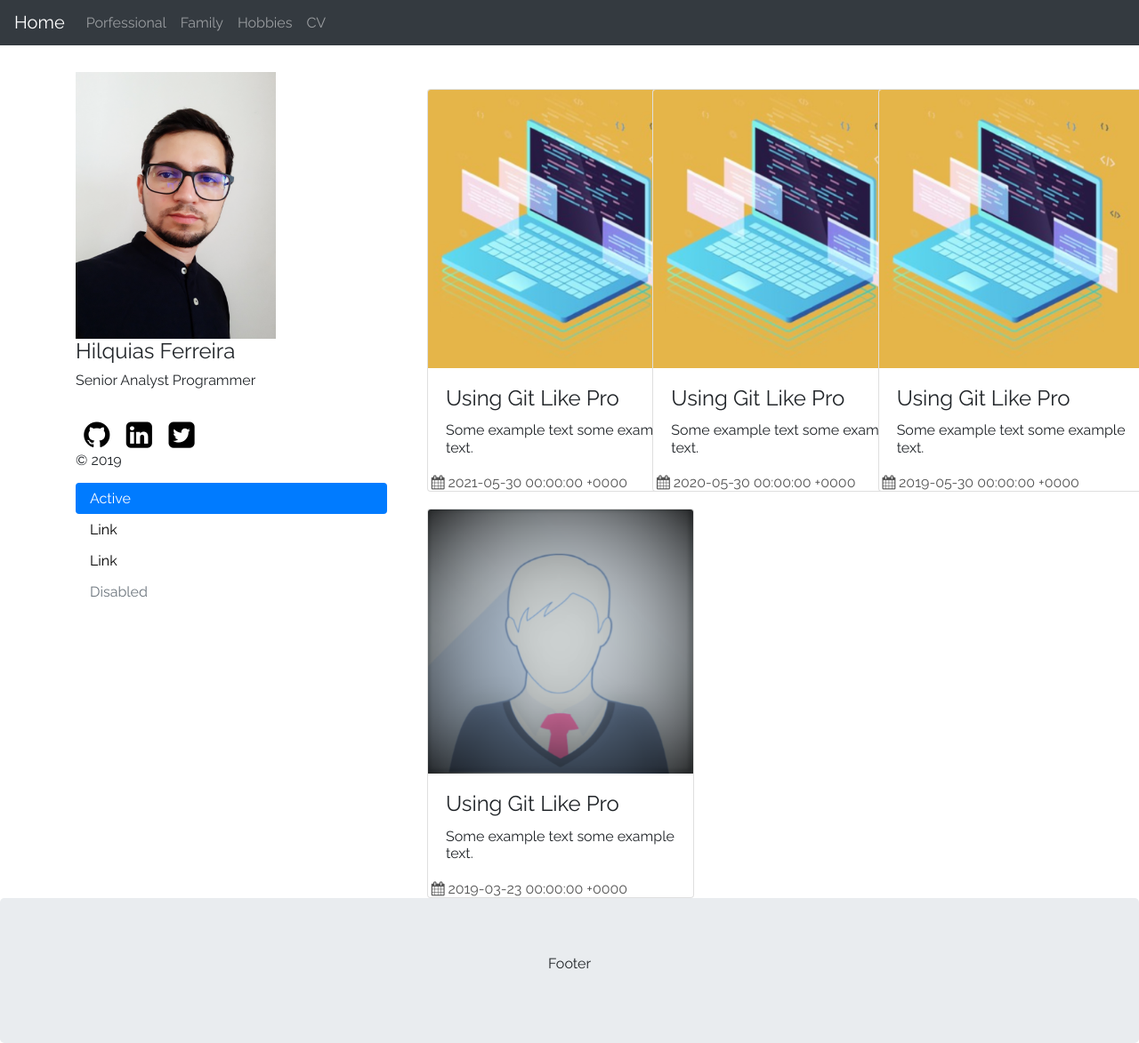
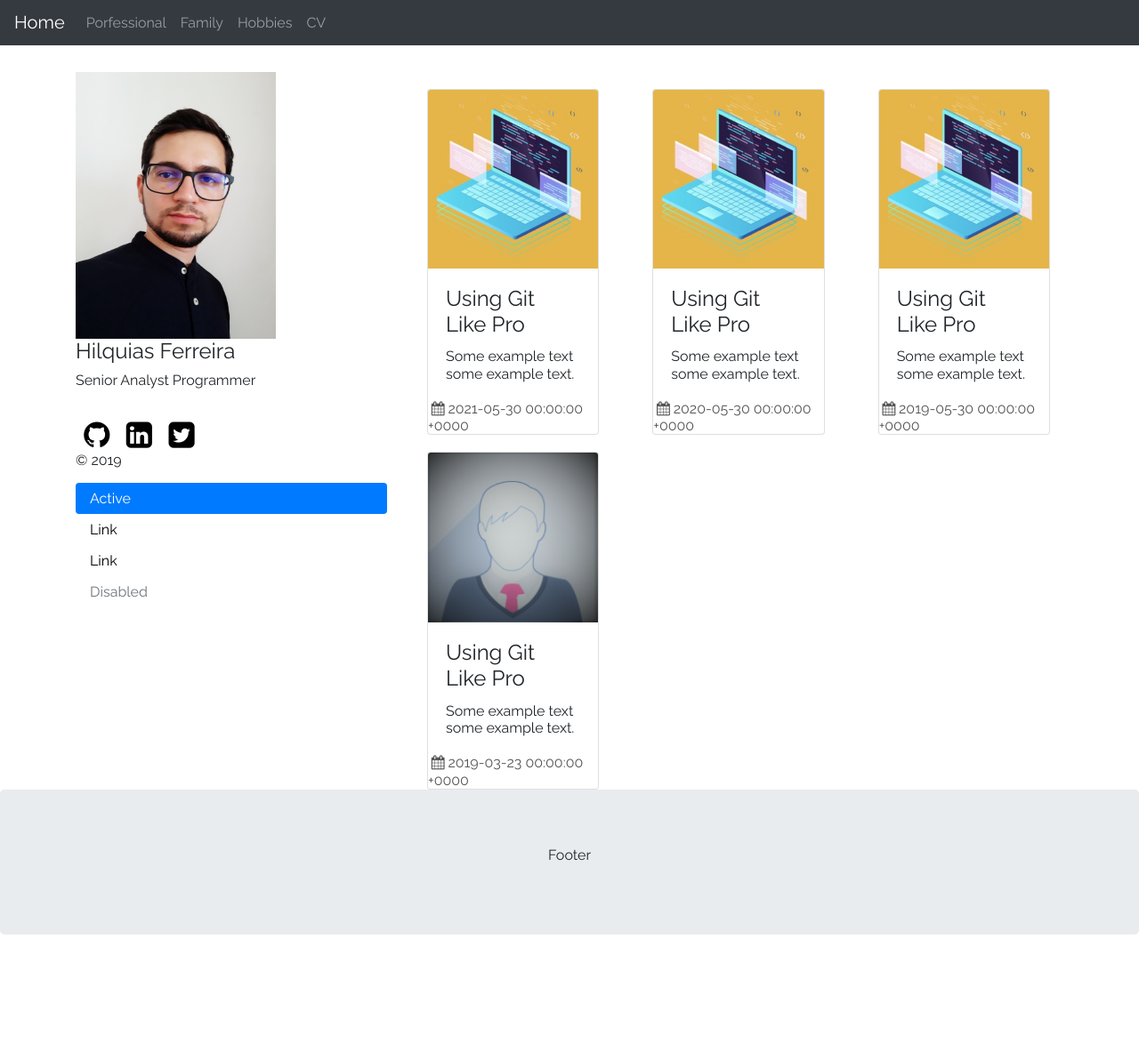
Before and after one commit to hilquiasferreira/hilquiasferreira.github.io, a Jekyll site: the page built from index.md, in a window 1280 px wide. Shown: the whole page at 89% size. Built offline with Jekyll 4.4.1, drawn with Linux system fonts in a browser that asks for light colours; after the commit the page ends 1051 px from its top, so only the background shows below that.

Commit message:
homefile

```diff
--- a/_includes/cards.html
+++ b/_includes/cards.html
@@ -6,7 +6,7 @@
 <body>
     <div class="container">
       <br>
-      <div class="card" style="width:300px">
+      <div class="card" style="width:100%">
           <img class="card-img-top" src="/{{ post.thumbnail }}"  alt="Card image" style="width:100%">
         <div class="card-body">
           <h4 class="card-title">{{ post.title | escape }}</h4>
```
